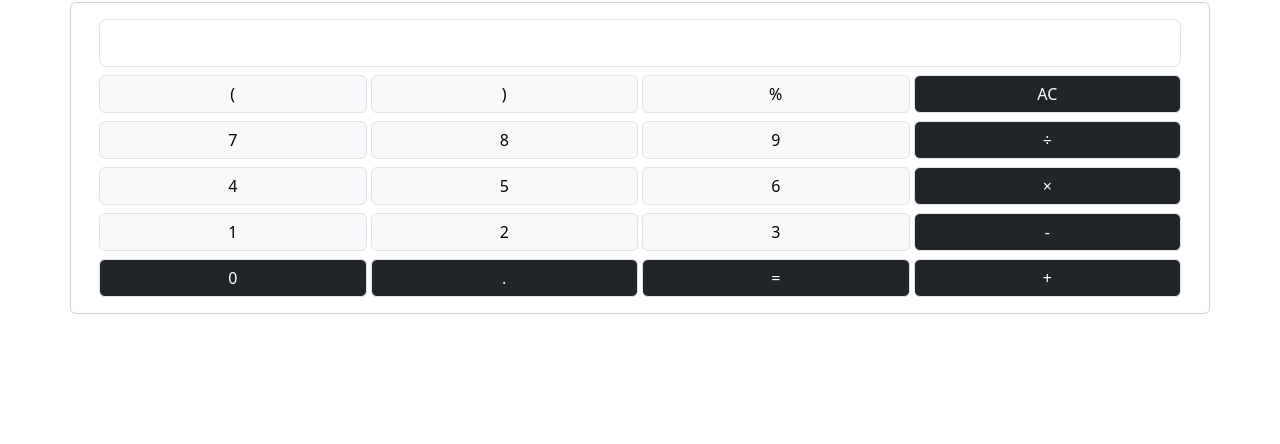
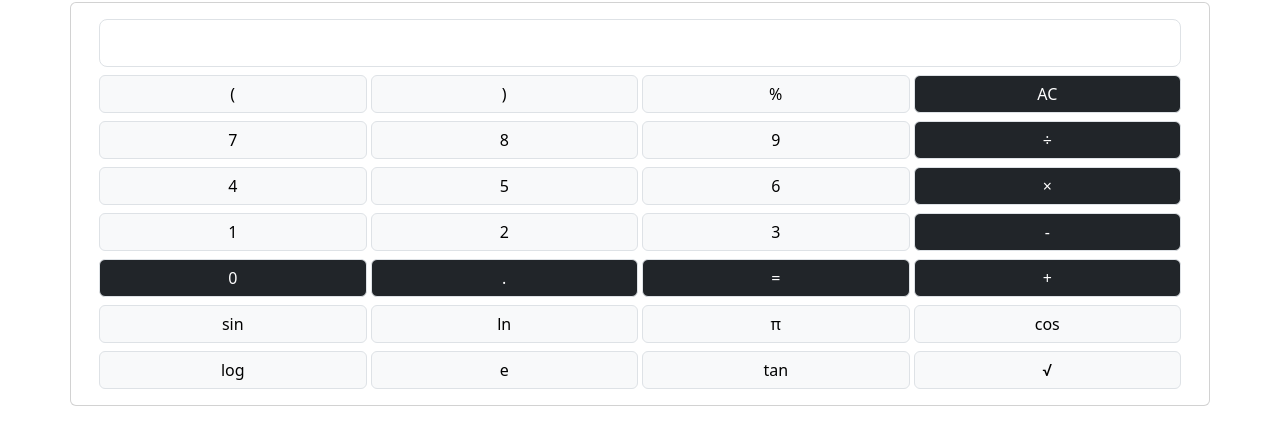
Before and after one commit to suzymako/scientific-calculator, a plain HTML site: page src/index.html in a window 1280 px wide. Shown: the part 70-514 px from the top of the page. Drawn offline with nearby package versions, Linux system fonts and the light colour scheme.

Commit message:
implemented a few scientific functions

```diff
--- a/src/index.html
+++ b/src/index.html
@@ -19,7 +19,9 @@
                     type="text"
                     aria-label=".form-control-lg example"
                     >
+
                     <div class="row gx-1">
+
                         <div class="col-3">
                             <button type="button" class="btn btn-light w-100 mt-2 border">
                                 (
@@ -124,6 +126,48 @@
                                 +
                             </button>
                         </div>
+
+                        <div class="col-3">
+                            <button type="button" class="btn btn-light w-100 mt-2 border">
+                                sin
+                            </button>
+                        </div>
+                        <div class="col-3">
+                            <button type="button" class="btn btn-light w-100 mt-2 border">
+                                ln
+                            </button>
+                        </div>
+                        <div class="col-3">
+                            <button type="button" class="btn btn-light w-100 mt-2 border">
+                                π
+                            </button>
+                        </div>
+                        <div class="col-3">
+                            <button type="button" class="btn btn-light w-100 mt-2 border">
+                                cos
+                            </button>
+                        </div>
+
+                        <div class="col-3">
+                            <button type="button" class="btn btn-light w-100 mt-2 border">
+                                log
+                            </button>
+                        </div>
+                        <div class="col-3">
+                            <button type="button" class="btn btn-light w-100 mt-2 border">
+                                e
+                            </button>
+                        </div>
+                        <div class="col-3">
+                            <button type="button" class="btn btn-light w-100 mt-2 border">
+                                tan
+                            </button>
+                        </div>
+                        <div class="col-3">
+                            <button type="button" class="btn btn-light w-100 mt-2 border">
+                                √
+                            </button>
+                        </div>
                     </div>
 
                 </div>
--- a/src/script.js
+++ b/src/script.js
@@ -10,7 +10,16 @@ document.addEventListener("DOMContentLoaded", function(){
         const converted_value = current_value
             .replace("×", "*")
             .replace("÷", "/")
-            .replace("%", "*0.01");
+            .replace("%", "*0.01")
+            .replace("sin", "Math.sin")
+            .replace("cos", "Math.cos")
+            .replace("ln", "Math.log")
+            .replace("π", "Math.PI")
+            .replace("log", "Math.log10")
+            .replace("e", "Math.E")
+            .replace("tan", "Math.tan")
+            .replace("√", "Math.sqrt");
+
         const result = eval(converted_value);
         current_value = result.toString();
         display.value = current_value;
@@ -22,6 +31,8 @@ document.addEventListener("DOMContentLoaded", function(){
 
             const value = button.innerText;
 
+            try {
+
                 if(value == "AC"){
                     current_value = "";
                     display.value = current_value;
@@ -31,6 +42,12 @@ document.addEventListener("DOMContentLoaded", function(){
                     current_value += value;
                     display.value = current_value;
                 }
+
+            } catch (error) {
+                console.error(error);
+                current_value = "ERROR";
+                display.value = current_value;
+            }
         });
     }
 });
```
Lines whose indentation alone changed are shown as unchanged.
